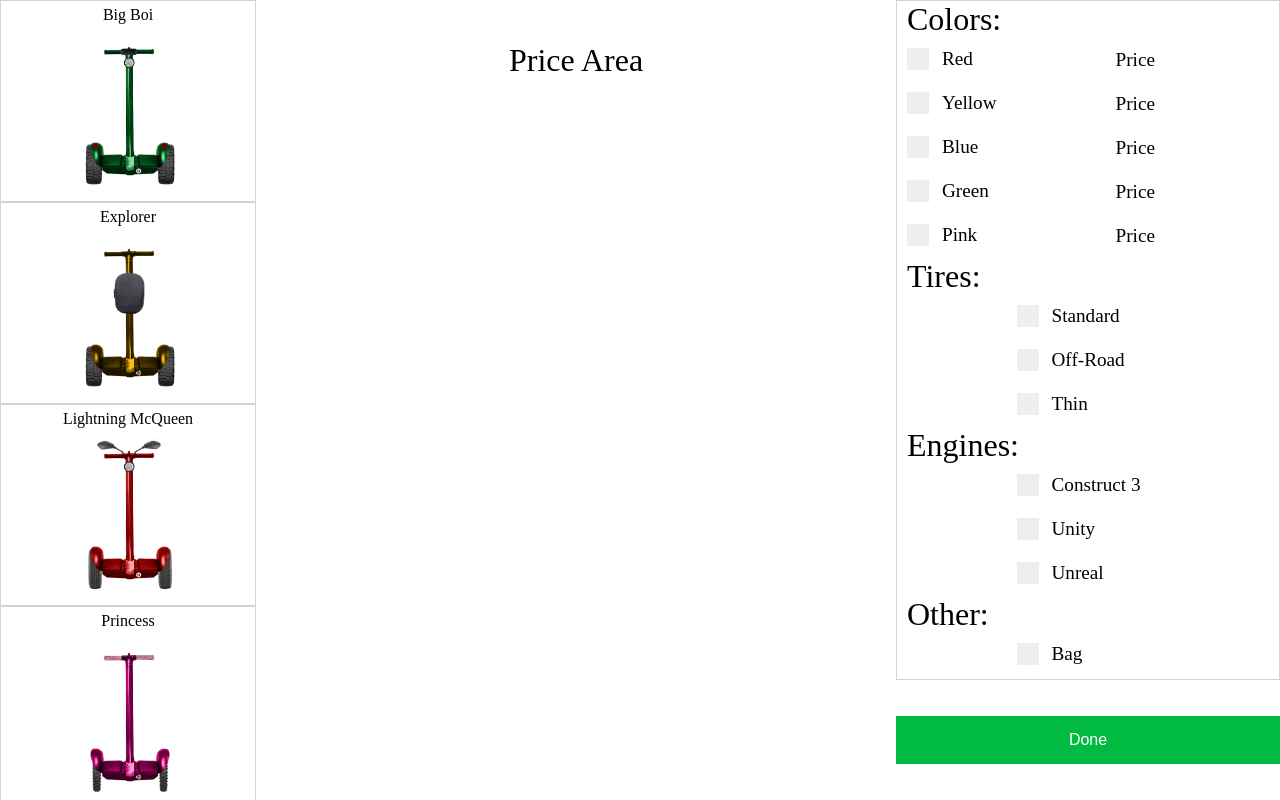
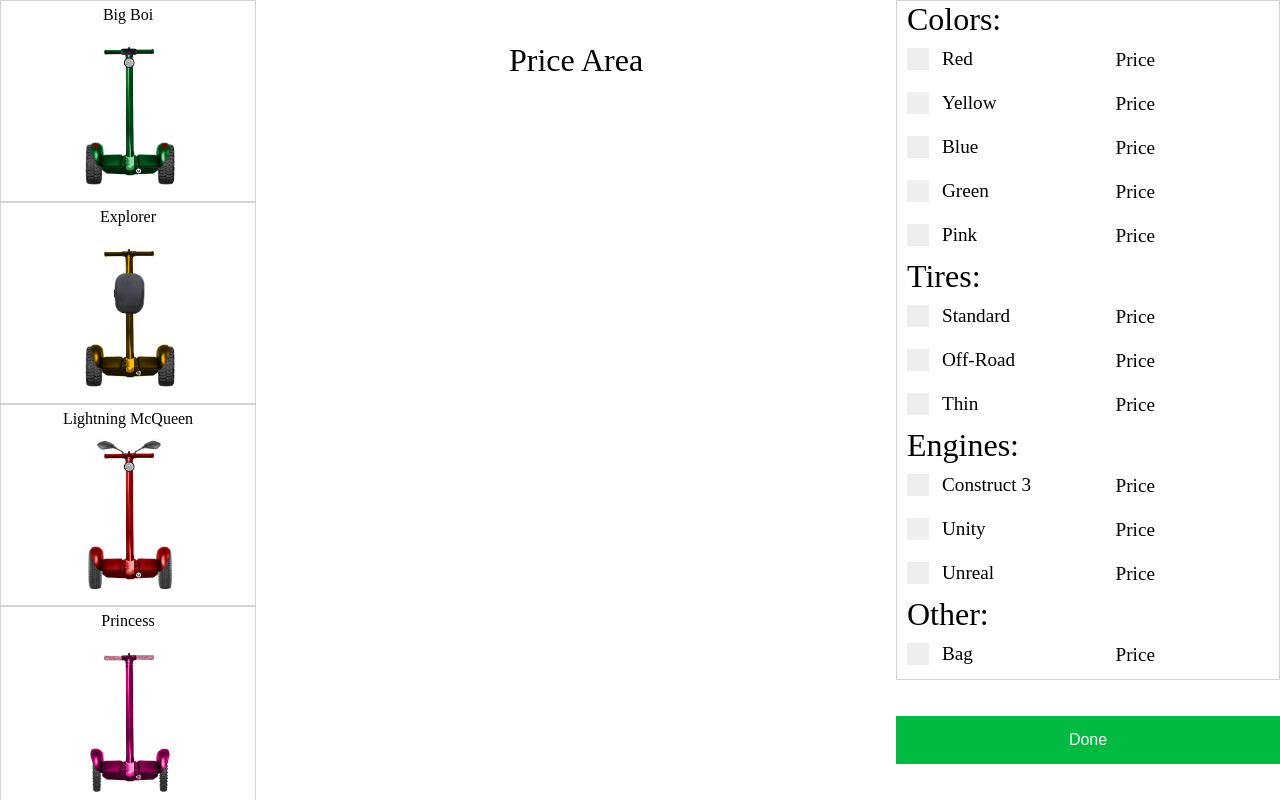
Before and after one commit to RP422/PimpMySegway, a website built with webpack: page dist/index.html in a window 1280 px wide. Built offline with nearby package versions, Linux system fonts and the light colour scheme.

Commit message:
Added the prices divs to all options

```diff
--- a/dist/index.html
+++ b/dist/index.html
@@ -91,72 +91,129 @@
           <div id="tiresOptions" class="box container flex-col options-size">
               <div class="box container flex-col optionTitle">Tires:</div>
               <div id="tiresOptionsWrapper" class="box container flex-col options-wrapper">
+
+                <div class="box container flex-row">
                   <label class="box container flex-row radio-container option-center">Standard
                     <input type="radio" name="tires" onclick="ifChecked()" value="standard">
                     <span class="checkmark"></span>
                   </label>
+                  <div class="box optionPrices option-center">Price</div>
+                </div>
+
+                <div class="box container flex-row">
                   <label class="box container flex-row radio-container option-center">Off-Road
                     <input type="radio" name="tires" onclick="ifChecked()" value="off_road">
                     <span class="checkmark"></span>
                   </label>
+                  <div class="box optionPrices option-center">Price</div>
+                </div>
+
+                <div class="box container flex-row">
                   <label class="box container flex-row radio-container option-center">Thin
                     <input type="radio" name="tires" onclick="ifChecked()" value="thin">
                     <span class="checkmark"></span>
                   </label>
+                  <div class="box optionPrices option-center">Price</div>
+                </div>
+
               </div>
           </div>
           <div id="enginesOptions" class="box container flex-col options-size">
             <div class="box container flex-col optionTitle">Engines:</div>
             <div id="enginesOptionsWrapper" class="box container flex-col options-wrapper">
+
+              <div class="box container flex-row">
                 <label class="box container flex-row radio-container option-center">Construct 3
                   <input type="radio" name="engine" onclick="ifChecked()" value="construct_3">
                   <span class="checkmark"></span>
                 </label>
+                <div class="box optionPrices option-center">Price</div>
+              </div>
+              <div class="box container flex-row">
                 <label class="box container flex-row radio-container option-center">Unity
                   <input type="radio" name="engine" onclick="ifChecked()" value="unity">
                   <span class="checkmark"></span>
                 </label>
+                <div class="box optionPrices option-center">Price</div>
+              </div>
+              <div class="box container flex-row">
                 <label class="box container flex-row radio-container option-center">Unreal
                   <input type="radio" name="engine" onclick="ifChecked()" value="unreal">
                   <span class="checkmark"></span>
                 </label>
+                <div class="box optionPrices option-center">Price</div>
+              </div>
+
             </div>
           </div>
           <div id="otherOption" class="box container flex-col options-size">
             <div class="box container flex-col optionTitle">Other:</div>
               <div id="otherOptionsWrapper" class="box container flex-col options-wrapper">
+
+                <div class="box container flex-row">
                   <label class="box container flex-row radio-container option-center">Bag
                     <input type="checkbox" onclick="ifChecked()" value="bag">
                     <span class="checkmark"></span>
                   </label>
+                  <div class="box optionPrices option-center">Price</div>
+                </div>
+
+                <div class="box container flex-row">
                   <label class="box container flex-row radio-container option-center">Fan
                     <input type="checkbox" onclick="ifChecked()" value="fan">
                     <span class="checkmark"></span>
                   </label>
+                  <div class="box optionPrices option-center">Price</div>
+                </div>
+
+                <div class="box container flex-row">
                   <label class="box container flex-row radio-container option-center">Handlebar Covers
                     <input type="checkbox" onclick="ifChecked()" value="handlebar_covers">
                     <span class="checkmark"></span>
                   </label>
+                  <div class="box optionPrices option-center">Price</div>
+                </div>
+
+                <div class="box container flex-row">
                   <label class="box container flex-row radio-container option-center">Headlight
                     <input type="checkbox" onclick="ifChecked()" value="headlight">
                     <span class="checkmark"></span>
                   </label>
+                  <div class="box optionPrices option-center">Price</div>
+                </div>
+
+                <div class="box container flex-row">
                   <label class="box container flex-row radio-container option-center">Reflectors
                     <input type="checkbox" onclick="ifChecked()" value="reflectors">
                     <span class="checkmark"></span>
                   </label>
+                  <div class="box optionPrices option-center">Price</div>
+                </div>
+
+                <div class="box container flex-row">
                   <label class="box container flex-row radio-container option-center">Side Mirrors
                     <input type="checkbox" onclick="ifChecked()" value="side_mirrors">
                     <span class="checkmark"></span>
                   </label>
+                  <div class="box optionPrices option-center">Price</div>
+                </div>
+
+                <div class="box container flex-row">
                   <label class="box container flex-row radio-container option-center">Speaker
                     <input type="checkbox" onclick="ifChecked()" value="speaker">
                     <span class="checkmark"></span>
                   </label>
+                  <div class="box optionPrices option-center">Price</div>
+                </div>
+
+                <div class="box container flex-row">
                   <label class="box container flex-row radio-container option-center">Thermometer
                     <input type="checkbox" onclick="ifChecked()" value="thermometer">
                     <span class="checkmark"></span>
                   </label>
+                  <div class="box optionPrices option-center">Price</div>
+                </div>
+
               </div>
           </div>
       </div>
```
Lines whose indentation alone changed are shown as unchanged.
